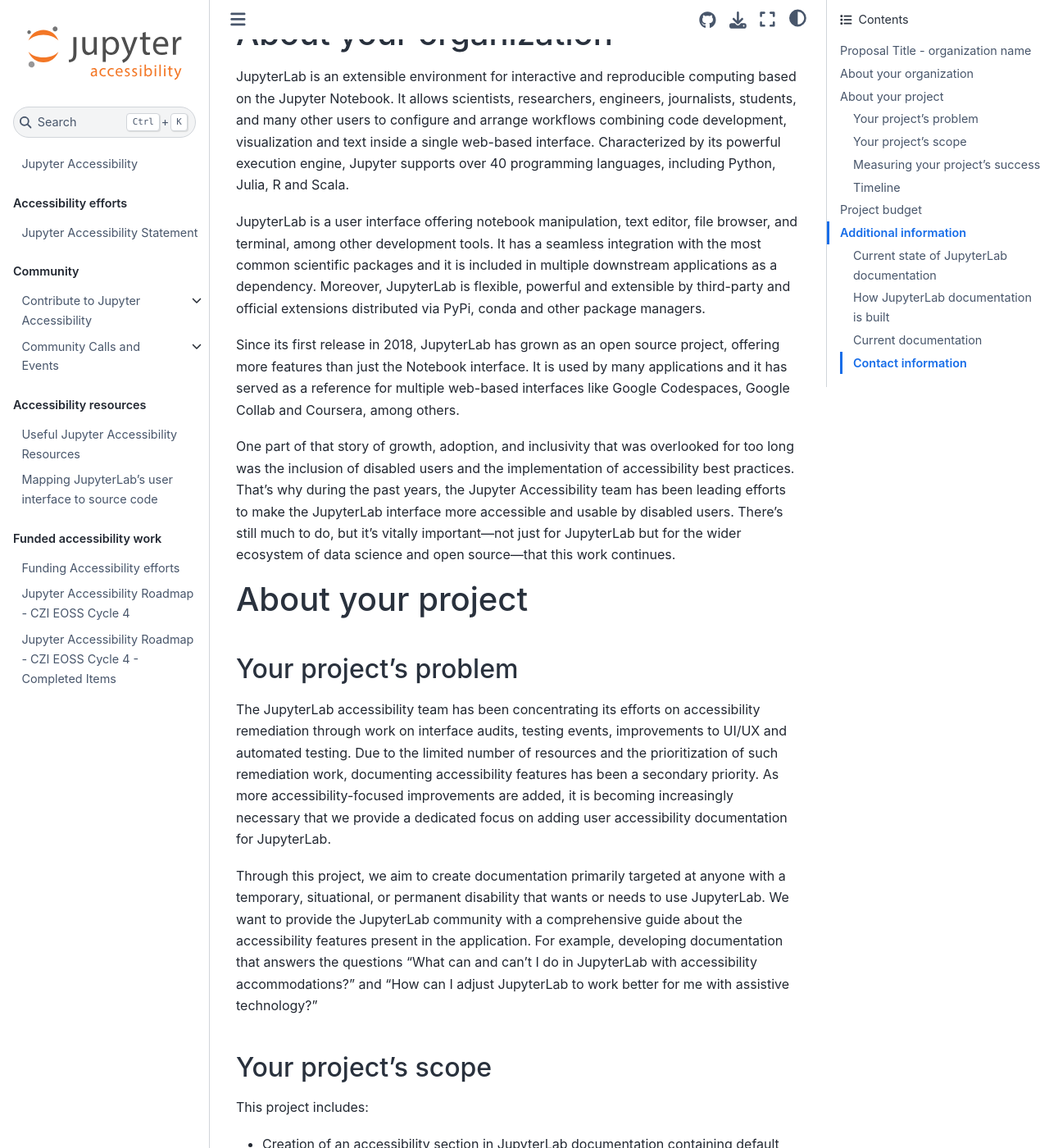
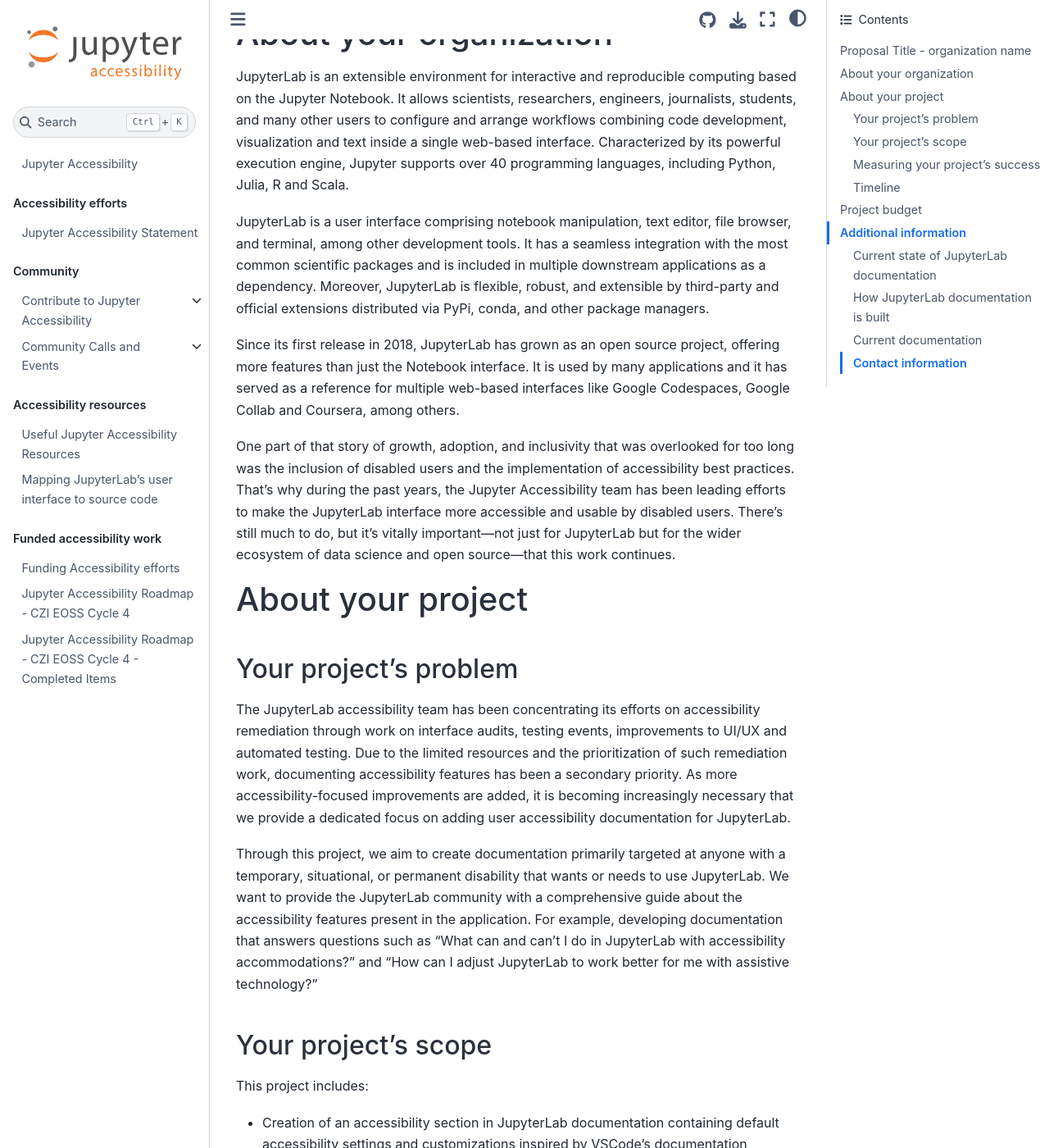
Before and after one commit to jupyter/accessibility, a Jupyter Book: the page built from docs/funding/google-season-of-docs-2023.md, in a window 1280 px wide and 1400 px high, scrolled down 208 px. Shown: the whole window at 82% size. Built offline with Jupyter Book 1.0.4 settings and Sphinx 7.4.7 and the Sphinx Book theme 1.1.4, drawn with Linux system fonts in a browser that asks for light colours; pages that are not in the unit, such as notebooks, are missing from menus; some of the changed text lies outside the part shown.

Commit message:
Apply suggestions from code review
Co-authored-by: Tania Allard <taniar.allard@gmail.com>

```diff
--- a/docs/funding/google-season-of-docs-2023.md
+++ b/docs/funding/google-season-of-docs-2023.md
@@ -14,7 +14,7 @@
 
 JupyterLab is an extensible environment for interactive and reproducible computing based on the Jupyter Notebook. It allows scientists, researchers, engineers, journalists, students, and many other users to configure and arrange workflows combining code development, visualization and text inside a single web-based interface. Characterized by its powerful execution engine, Jupyter supports over 40 programming languages, including Python, Julia, R and Scala.
 
-JupyterLab is a user interface offering notebook manipulation, text editor, file browser, and terminal, among other development tools. It has a seamless integration with the most common scientific packages and it is included in multiple downstream applications as a dependency. Moreover, JupyterLab is flexible, powerful and extensible by third-party and official extensions distributed via PyPi, conda and other package managers.
+JupyterLab is a user interface comprising notebook manipulation, text editor, file browser, and terminal, among other development tools. It has a seamless integration with the most common scientific packages and is included in multiple downstream applications as a dependency. Moreover, JupyterLab is flexible, robust, and extensible by third-party and official extensions distributed via PyPi, conda, and other package managers.
 
 Since its first release in 2018, JupyterLab has grown as an open source project, offering more features than just the Notebook interface. It is used by many applications and it has served as a reference for multiple web-based interfaces like Google Codespaces, Google Collab and Coursera, among others.
 
@@ -28,9 +28,9 @@
 Tell us about the problem your project will help solve. Why is it important to your organization or project to solve this problem?
 -->
 
-The JupyterLab accessibility team has been concentrating its efforts on accessibility remediation through work on interface audits, testing events, improvements to UI/UX and automated testing. Due to the limited number of resources and the prioritization of such remediation work, documenting accessibility features has been a secondary priority. As more accessibility-focused improvements are added, it is becoming increasingly necessary that we provide a dedicated focus on adding user accessibility documentation for JupyterLab.
+The JupyterLab accessibility team has been concentrating its efforts on accessibility remediation through work on interface audits, testing events, improvements to UI/UX and automated testing. Due to the limited resources and the prioritization of such remediation work, documenting accessibility features has been a secondary priority. As more accessibility-focused improvements are added, it is becoming increasingly necessary that we provide a dedicated focus on adding user accessibility documentation for JupyterLab.
 
-Through this project, we aim to create documentation primarily targeted at anyone with a temporary, situational, or permanent disability that wants or needs to use JupyterLab. We want to provide the JupyterLab community with a comprehensive guide about the accessibility features present in the application. For example, developing documentation that answers the questions “What can and can’t I do in JupyterLab with accessibility accommodations?” and “How can I adjust JupyterLab to work better for me with assistive technology?”
+Through this project, we aim to create documentation primarily targeted at anyone with a temporary, situational, or permanent disability that wants or needs to use JupyterLab. We want to provide the JupyterLab community with a comprehensive guide about the accessibility features present in the application. For example, developing documentation that answers questions such as “What can and can’t I do in JupyterLab with accessibility accommodations?” and “How can I adjust JupyterLab to work better for me with assistive technology?”
 
 ## Your project’s scope
 
@@ -40,8 +40,8 @@
 
 This project includes:
 
-- Creation of an accessibility section in JupyterLab documentation containing default accessibility settings and customizations inspired by https://code.visualstudio.com/docs/editor/accessibility
-- Create user-focused documentation that summarizes the state of JupyterLab areas that have been audited for accessibility.  This includes an approachable report on keyboard navigation and 400% zoom audits results.
+- Creation of an accessibility section in JupyterLab documentation containing default accessibility settings and customizations inspired by VSCode's documentation https://code.visualstudio.com/docs/editor/accessibility
+- Create user-focused documentation that summarizes the state of JupyterLab areas that have been audited for accessibility. This includes an approachable report on keyboard navigation and 400% zoom audit results.
 
 As a stretch goal, we would like to include:
 
```
Also changed, not shown: other parts of docs/funding/google-season-of-docs-2023.md (+3 -3 lines).
